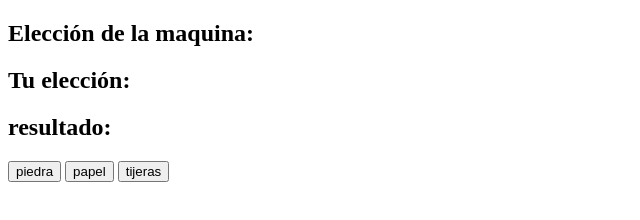
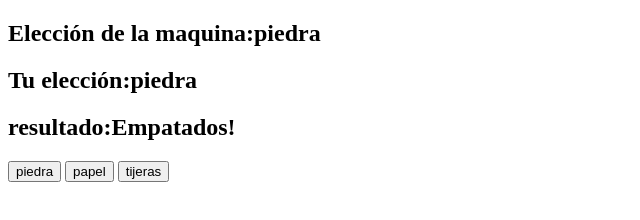
Before and after one commit to JMMartin90/javascriptpractices, a plain HTML site: page codepracticas/piedra-papel-tijeras/index.html in a window 1280 px wide. Both pictures are taken after a click on the button "piedra". Shown: the whole page, without its empty margins (0-640 px from the left). Drawn offline with Linux system fonts and the light colour scheme.

Commit message:
Piedra-papel-tijeras

```diff
--- a/codepracticas/piedra-papel-tijeras/app.js
+++ b/codepracticas/piedra-papel-tijeras/app.js
@@ -0,0 +1,60 @@
+const computerChoiceDisplay = document.getElementById("computer-choice");
+const userChoiceDisplay = document.getElementById("user-choice");
+const resultDisplay = document.getElementById("result");
+const possibleChoicee = document.querySelectorAll("button");
+let userChoice;
+
+possibleChoicee.forEach((possibleChoice) =>
+  possibleChoice.addEventListener('click', (e) => {
+    userChoice = e.target.id;
+    userChoiceDisplay.innerHTML = userChoice;
+    generateComputerChoice();
+    getResult()
+  })
+);
+
+function generateComputerChoice() {
+  const randomNumber = Math.floor(Math.random() * 3) + 1;
+
+  if (randomNumber === 1) {
+    computerChoice = "piedra";
+  }
+  if (randomNumber === 2) {
+    computerChoice = "tijeras";
+  }
+  if (randomNumber === 3) {
+    computerChoice = "papel";
+  }
+  computerChoiceDisplay.innerHTML = computerChoice;
+}
+function getResult() {
+    if (computerChoice === userChoice) {
+        result = 'Empatados!'
+
+    }
+    if (computerChoice === 'piedra' && userChoice === "papel") {
+        result = 'Ganaste!'
+
+    }
+    if (computerChoice === 'piedra' && userChoice === "tijeras") {
+        result = 'Perdiste!'
+
+    }
+    if (computerChoice === 'papel' && userChoice === "tijeras") {
+        result = 'Ganaste!'
+
+    }
+    if (computerChoice === 'papel' && userChoice === "piedra") {
+        result = 'Perdiste!'
+
+    }
+    if (computerChoice === 'tijeras' && userChoice === "papel") {
+        result = 'Perdiste!'
+
+    }
+    if (computerChoice === 'tijeras' && userChoice === "piedra") {
+        result = 'Ganaste!'
+
+    }
+    resultDisplay.innerHTML = result
+}
--- a/codepracticas/piedra-papel-tijeras/index.html
+++ b/codepracticas/piedra-papel-tijeras/index.html
@@ -8,12 +8,12 @@
   </head>
   <body>
     <h2>Elección de la maquina:<span id="computer-choice"></span></h2>
-    <h2>Tu elección:<spam id="user-choice"></spam></h2>
+    <h2>Tu elección:<span id="user-choice"></span></h2>
     <h2>resultado:<span id="result"></span></h2>
 
-    <button id="rock">piedra</button>
-    <button id="paper">papel</button>
-    <button id="scissors">tijeras</button>
+    <button id="piedra">piedra</button>
+    <button id="papel">papel</button>
+    <button id="tijeras">tijeras</button>
 
     <script src="app.js" charset="utf-8"></script>
   </body>
```
